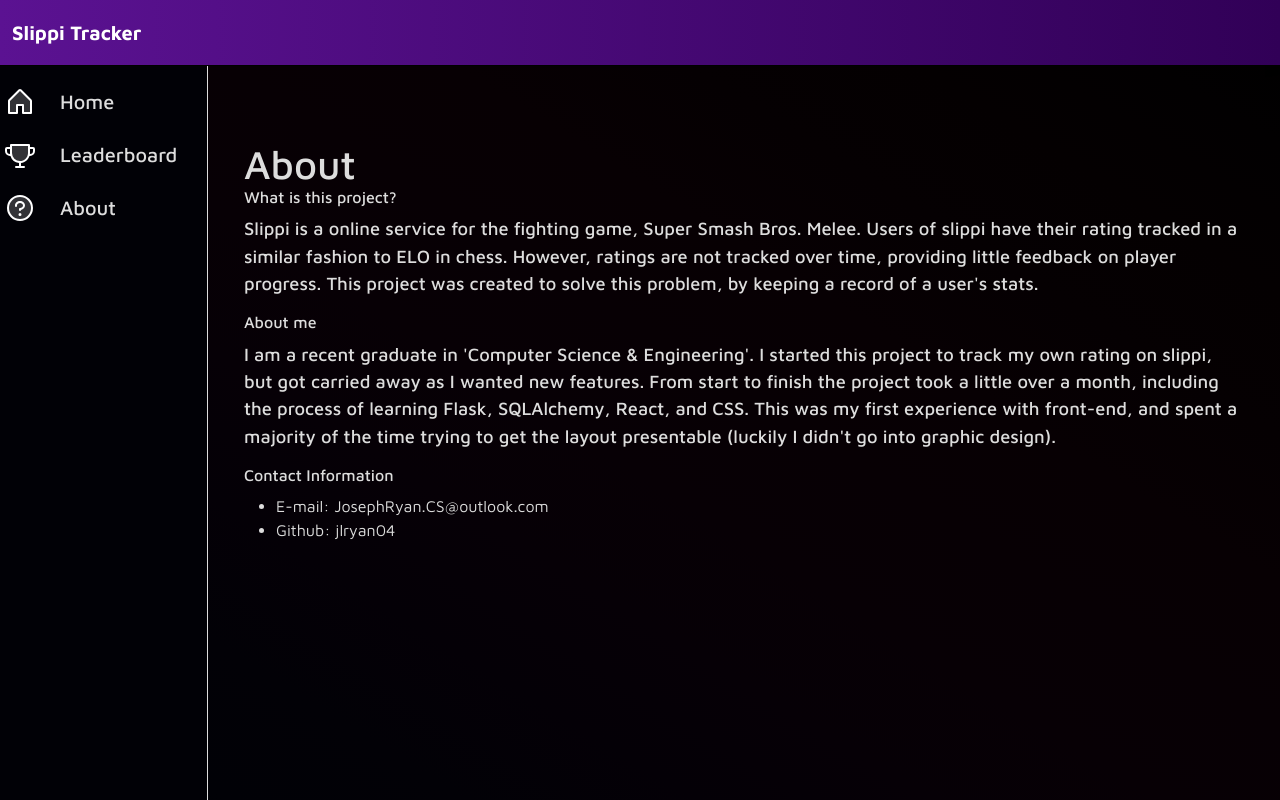
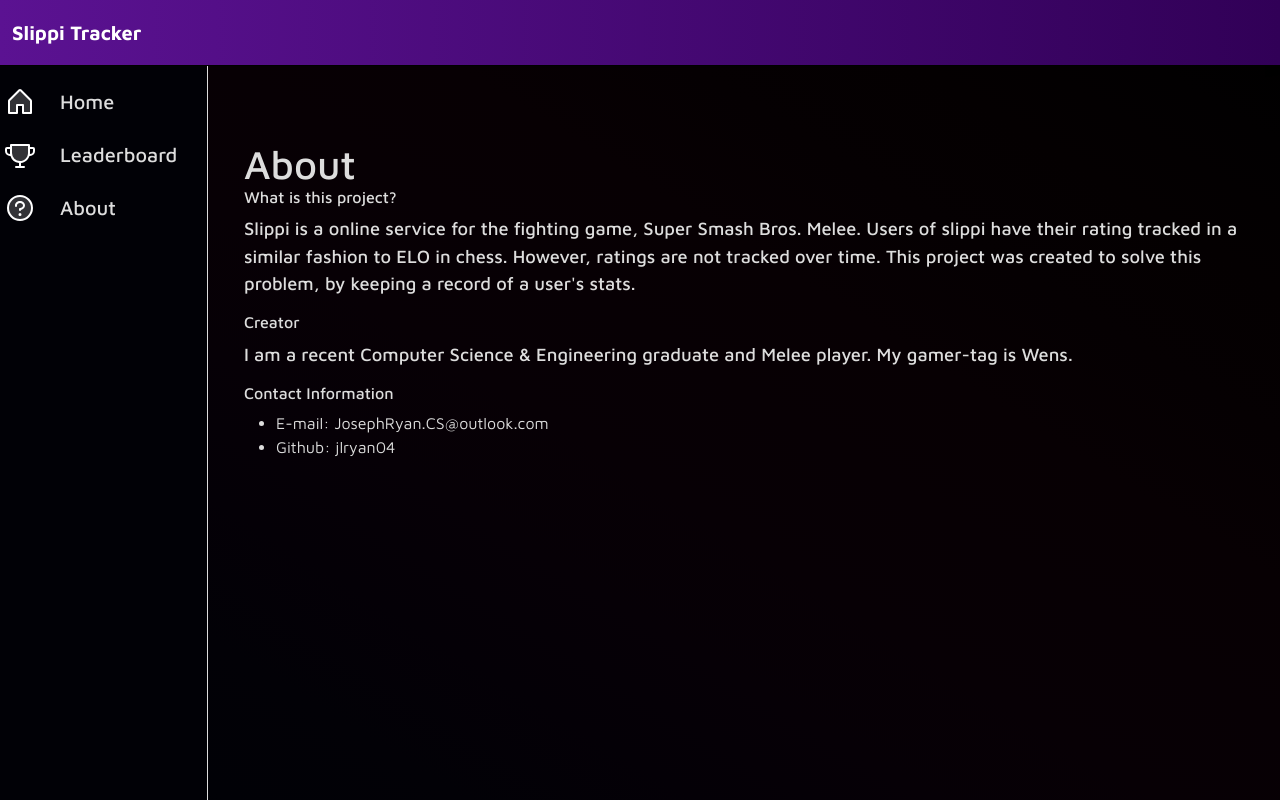
Before and after one commit to JosephRyan04/React-EloTracker, a React (Create React App) app: page /about in a window 1280 px wide. Built offline with nearby package versions, Linux system fonts and the light colour scheme.

Commit message:
Reverted dockerfile

```diff
--- a/src/pages/About.js
+++ b/src/pages/About.js
@@ -9,14 +9,11 @@ export default function ExplorePage() {
       <h6>What is this project?</h6>
       <p className='about'>
         Slippi is a online service for the fighting game, Super Smash Bros. Melee. Users of slippi have their rating tracked
-        in a similar fashion to ELO in chess. However, ratings are not tracked over time, providing little feedback on player progress.
+        in a similar fashion to ELO in chess. However, ratings are not tracked over time.
         This project was created to solve this problem, by keeping a record of a user's stats.</p>
-        <h6>About me</h6>
+        <h6>Creator</h6>
         <p className='about'>
-          I am a recent graduate in 'Computer Science & Engineering'. I started this project to track my own rating on slippi, but got
-          carried away as I wanted new features. From start to finish the project took a little over a month, including the
-          process of learning Flask, SQLAlchemy, React, and CSS. This was my first experience with front-end, and spent a majority of
-          the time trying to get the layout presentable (luckily I didn't go into graphic design).
+          I am a recent Computer Science & Engineering graduate and Melee player. My gamer-tag is Wens.
         </p>
         <h6>Contact Information</h6>
         <ul>
```
Also changed, not shown: 1 other file (tests, documents, lock files or other folders).
